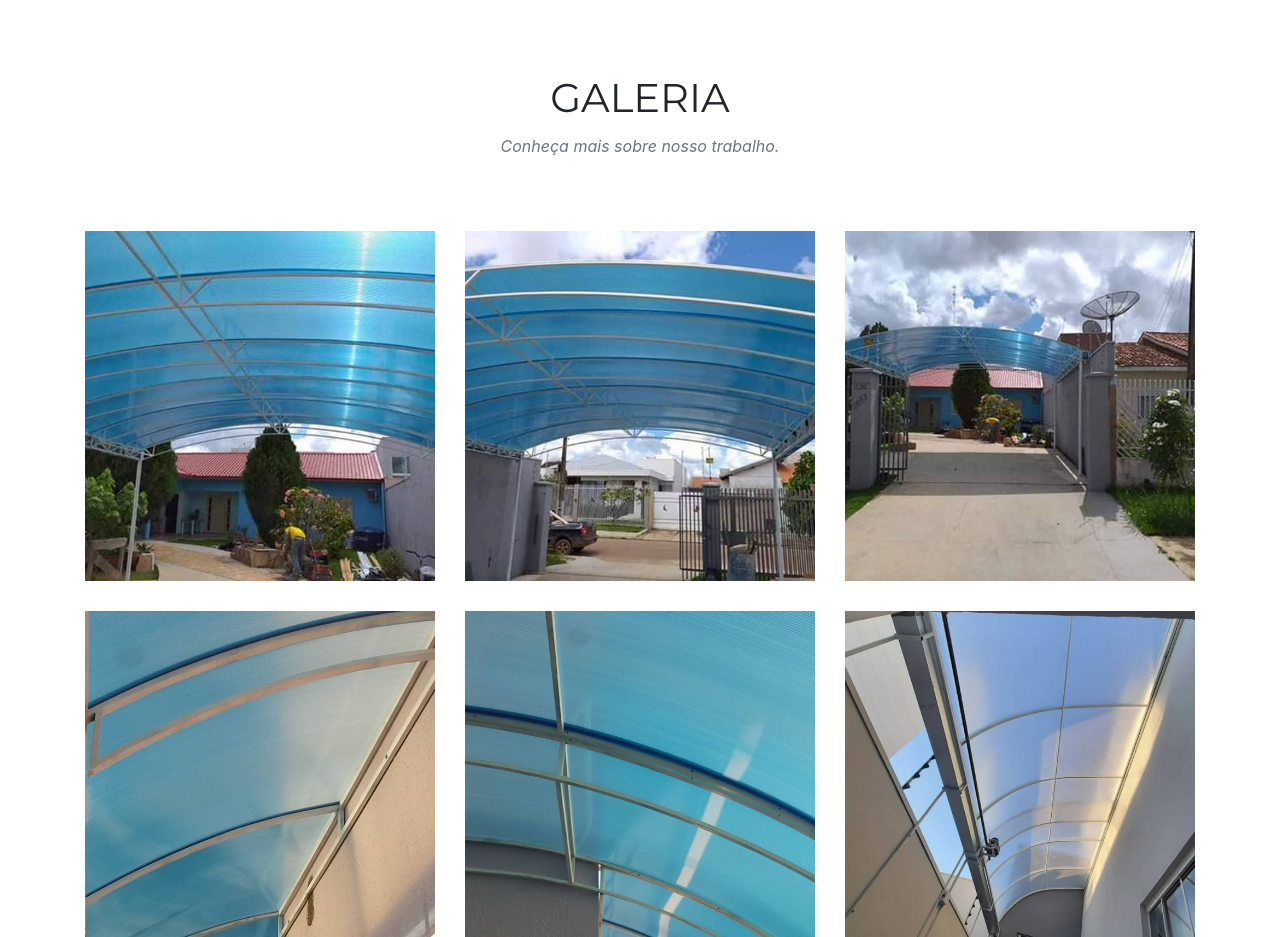
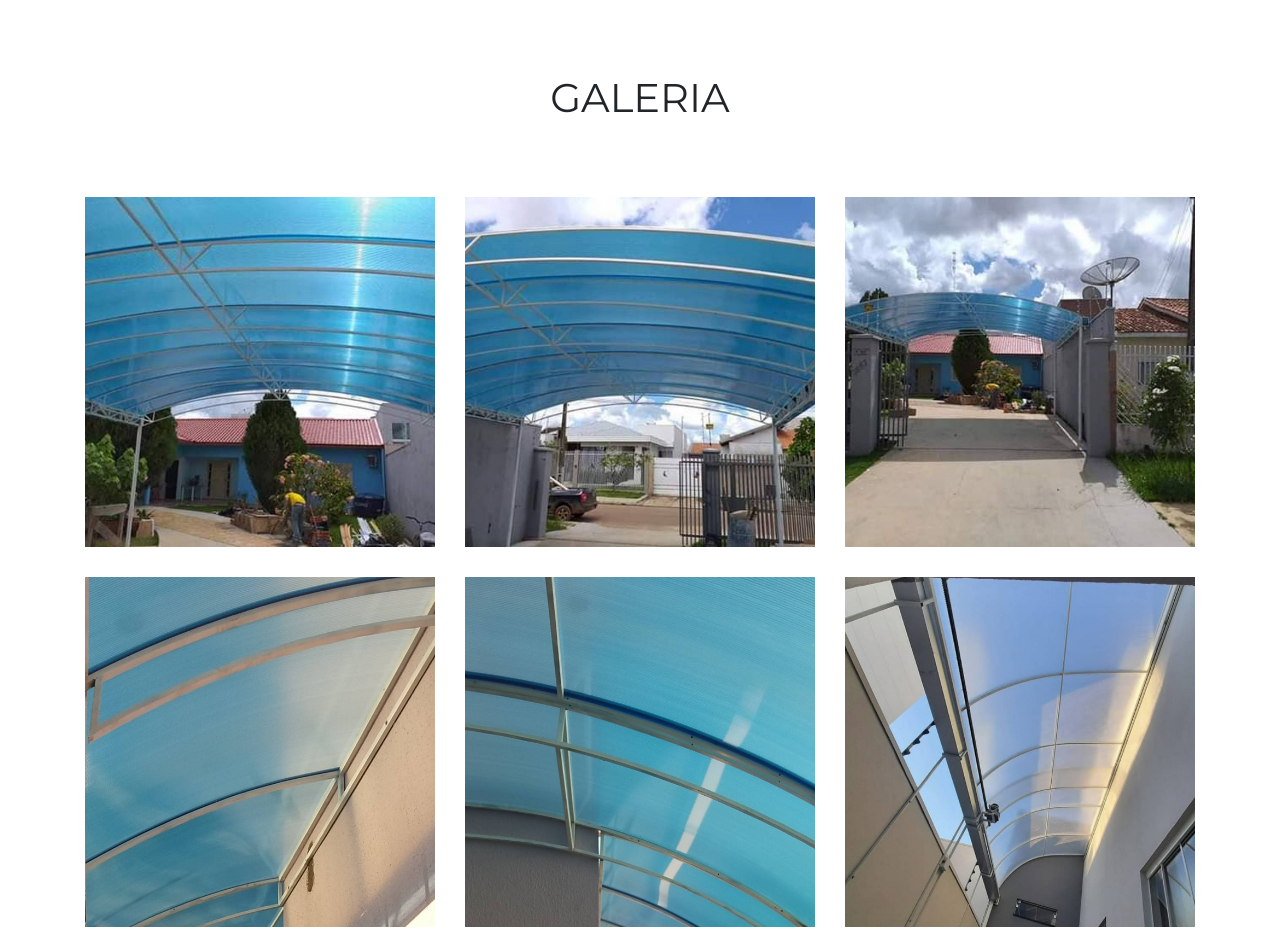
Before and after one commit to Tiagofsant/ToldosPafesan, a website with bundled scripts: page index.html in a window 1280 px wide. Shown: the part 2320-3257 px from the top of the page. Built offline with nearby package versions, Linux system fonts and the light colour scheme; files whose address does not match are found by name; a web font is replaced by a local one.

Commit message:
commit oficial

```diff
--- a/index.html
+++ b/index.html
@@ -196,7 +196,7 @@
       <div class="row">
         <div class="col-lg-12 text-center">
           <h2 class="section-heading text-uppercase">Galeria</h2>
-          <h3 class="section-subheading text-muted">Conheça mais sobre nosso trabalho.</h3>
+          <h3 class="section-subheading text-muted"></h3>
         </div>
       </div>
       <div class="row">
```
